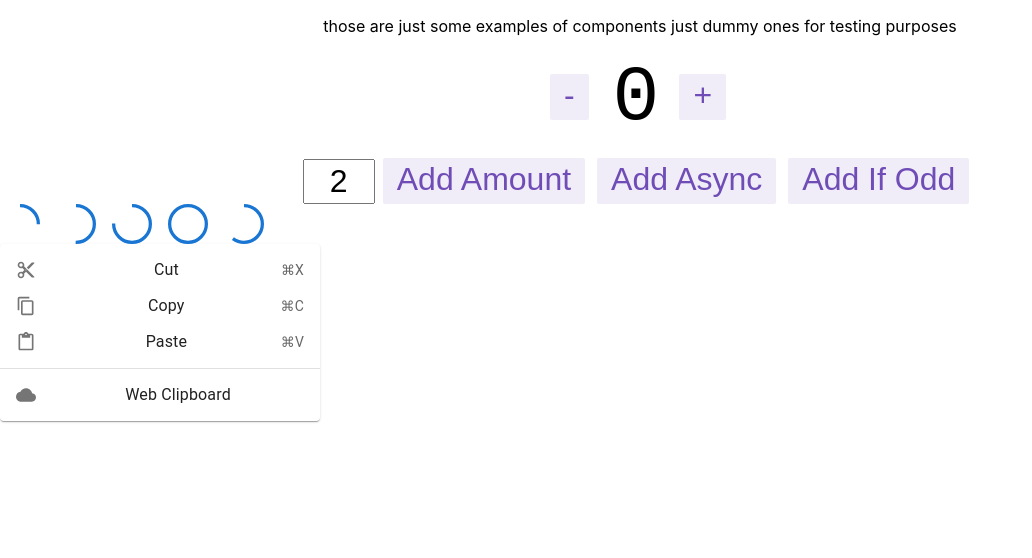
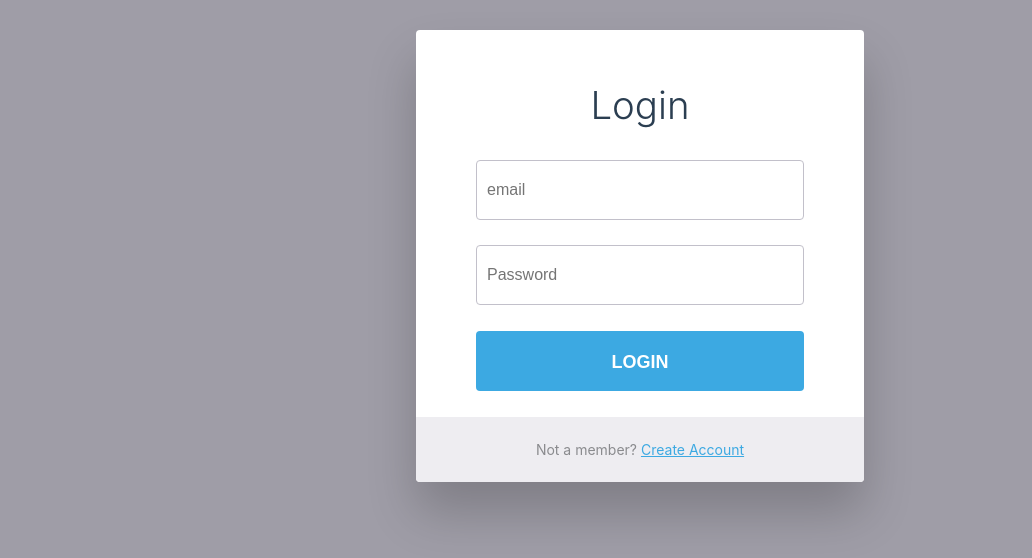
Before and after one commit to FIND-IT-PRO/front_end, a React (Create React App) app: page / in a window 1280 px wide. Shown: the top 558 px of the page, without its empty margins (0-1032 px from the left). Built offline with nearby package versions, Linux system fonts and the light colour scheme.

Commit message:
implement jwt in react tested by endpoint laravel

```diff
--- a/package.json
+++ b/package.json
@@ -15,11 +15,12 @@
     "@types/node": "^17.0.45",
     "@types/react": "^18.0.26",
     "@types/react-dom": "^18.0.9",
+    "axios": "^1.2.5",
     "framer-motion": "^7.6.19",
     "react": "^18.2.0",
     "react-dom": "^18.2.0",
     "react-redux": "^8.0.5",
-    "react-router": "^6.4.4",
+    "react-router-dom": "^6.8.0",
     "react-scripts": "5.0.1",
     "sass": "^1.56.1",
     "typescript": "^4.9.3",
--- a/src/App.tsx
+++ b/src/App.tsx
@@ -3,16 +3,25 @@ import { Counter } from "./components/CounterExample/Counter";
 import "./App.scss";
 import CircularDeterminate from "./components/CircularDeterminateExample/CircularDeterminate";
 import MenuExample from "./components/MenuExample/Menu";
+import Login from "./components/UserComponent/Login";
+
+import {
+  Route,
+  Routes,
+} from 'react-router-dom';
+import Welcome from "./components/UserComponent/Welcome";
 
 function App() {
+
   return (
     <div className="App">
-      <p>those are just some examples of components just dummy ones for testing purposes </p>
-      <Counter></Counter>
-      <CircularDeterminate></CircularDeterminate>
-      <MenuExample></MenuExample>
+      <Routes>
+        <Route path="/" element={<Login/>}/>
+        <Route path="/welcome" element={<Welcome/>}/>
+      </Routes>
     </div>
-  );
-}
+    );
+  }
+
 
 export default App;
--- a/src/app/store.ts
+++ b/src/app/store.ts
@@ -1,9 +1,12 @@
 import { configureStore, ThunkAction, Action } from '@reduxjs/toolkit';
 import counterReducer from '../components/CounterExample/counterSlice';
+import loginReducer from '../components/UserComponent/loginSlice';
+
 
 export const store = configureStore({
   reducer: {
     counter: counterReducer,
+    login:loginReducer
   },
 });
 
--- a/src/components/CircularDeterminateExample/CircularDeterminate.tsx
+++ b/src/components/CircularDeterminateExample/CircularDeterminate.tsx
@@ -2,15 +2,15 @@ import * as React from "react";
 import Stack from "@mui/material/Stack";
 import CircularProgress from "@mui/material/CircularProgress";
 
-export default function CircularDeterminate() {
+function CircularDeterminate() {
   const [progress, setProgress] = React.useState(0);
 
   React.useEffect(() => {
     const timer = setInterval(() => {
       setProgress((prevProgress) =>
-        prevProgress >= 100 ? 0 : prevProgress + 10
+        prevProgress >= 100 ? 0 : prevProgress + 5
       );
-    }, 800);
+    }, 600);
 
     return () => {
       clearInterval(timer);
@@ -18,7 +18,7 @@ export default function CircularDeterminate() {
   }, []);
 
   return (
-    <Stack spacing={2} direction="row">
+    <Stack spacing={2} direction="column">
       <CircularProgress variant="determinate" value={25} />
       <CircularProgress variant="determinate" value={50} />
       <CircularProgress variant="determinate" value={75} />
@@ -27,3 +27,5 @@ export default function CircularDeterminate() {
     </Stack>
   );
 }
+
+export default CircularDeterminate;
--- a/src/components/CounterExample/counterSlice.ts
+++ b/src/components/CounterExample/counterSlice.ts
@@ -29,19 +29,13 @@ export const incrementAsync = createAsyncThunk(
 export const counterSlice = createSlice({
   name: 'counter',
   initialState,
-  // The `reducers` field lets us define reducers and generate associated actions
   reducers: {
     increment: (state) => {
-      // Redux Toolkit allows us to write "mutating" logic in reducers. It
-      // doesn't actually mutate the state because it uses the Immer library,
-      // which detects changes to a "draft state" and produces a brand new
-      // immutable state based off those changes
       state.value += 1;
     },
     decrement: (state) => {
       state.value -= 1;
     },
-    // Use the PayloadAction type to declare the contents of `action.payload`
     incrementByAmount: (state, action: PayloadAction<number>) => {
       state.value += action.payload;
     },
--- /dev/null
+++ b/src/components/UserComponent/Login.tsx
@@ -0,0 +1,90 @@
+import React, { FunctionComponent, useState } from 'react'
+import '../../css/Login.css'
+import { useNavigate } from 'react-router-dom'
+import { useSelector } from 'react-redux';
+import {setLogin,loginStore} from './loginSlice';
+import { useAppDispatch, useAppSelector } from '../../app/hooks';
+import axios from 'axios';
+
+
+
+interface LoginProps {
+
+}
+
+
+
+const Login: FunctionComponent<LoginProps> = () => {
+
+  const dispatch = useAppDispatch();
+  let navigate = useNavigate();
+
+  const [username, setUsername] = useState('');
+  const [password, setPassword] = useState('');
+
+  const user = {
+    email: username,
+    password:password
+  };
+
+
+
+  const routeChange=async(e: React.FormEvent<HTMLFormElement>)=>{
+
+
+    let path = `/welcome`;
+
+    navigate(path)
+
+    const response = await axios.post("http://127.0.0.1:8000/api/auth/login",user);
+    dispatch(setLogin({'username':response.data.user.email,'token':response.data.authorisation.token}))
+
+    console.log(response.data)
+
+
+
+
+
+  };
+
+  return (
+
+        <div id="login-form-wrap">
+         <h2>Login</h2>
+        <form id="login-form" onSubmit={routeChange
+// async()=>{
+
+// axios({
+//   method: "post",
+//   url: "http://127.0.0.1:8000/api/auth/login",
+//   data: user,
+// })
+// .then((response) => {
+//   setResponse(response.data)
+//   console.log(response.data)
+// })
+// .catch(function (error) {
+//   console.log(error);
+// });
+
+//         }
+}>
+         <p>
+            <input onChange={event => setUsername(event.target.value)} type="email" id="email" name="email" placeholder="email" required/><i className="validation"><span></span><span></span></i>
+            </p>
+            <p>
+            <input onChange={event => setPassword(event.target.value)} type="password" id="password" name="password" placeholder="Password" required/><i className="validation"><span></span><span></span></i>
+            </p>
+            <p>
+            <input type="submit" id="login" value="Login"/>
+            </p>
+        </form>
+        <div id="create-account-wrap">
+            <p>Not a member? <a href="#">Create Account</a></p>
+        </div>
+        </div>
+
+     );
+}
+
+export default Login;
--- /dev/null
+++ b/src/components/UserComponent/Welcome.tsx
@@ -0,0 +1,43 @@
+import React, { FunctionComponent } from 'react';
+import { useDispatch } from 'react-redux';
+import { Link, useNavigate } from 'react-router-dom';
+import { useAppDispatch, useAppSelector } from '../../app/hooks';
+import {setLogout,loginStore, setLogin} from './loginSlice';
+import '../../css/Welcome.css';
+
+
+interface WelcomeProps {
+
+}
+
+
+const Welcome: FunctionComponent<WelcomeProps> = () => {
+
+
+
+    const authenticate = useAppSelector(loginStore);
+    const dispatch = useAppDispatch();
+    let navigate = useNavigate();
+
+    const routeChange = () =>{
+        let path = `/`;
+        dispatch(setLogout());
+        navigate(path);
+  }
+
+  //show state of user
+
+  console.log(authenticate);
+
+    return (
+        <div id='welcome'>
+            <Link to="/">Logout</Link>
+            <h2>Hello {authenticate.username}</h2>
+            <p>{authenticate.token}</p>
+        </div>
+
+
+    );
+}
+
+export default Welcome;
--- /dev/null
+++ b/src/components/UserComponent/loginSlice.tsx
@@ -0,0 +1,39 @@
+import { createAsyncThunk, createSlice, PayloadAction } from '@reduxjs/toolkit';
+import { RootState, AppThunk } from '../../app/store';
+
+
+export interface LoginState {
+    username: string;
+    isLogin: boolean;
+    token:string
+}
+
+const initialState: LoginState = {
+    username: '',
+    isLogin: false,
+    token:''
+};
+
+export const loginSlice = createSlice({
+    name: 'login',
+    initialState,
+    reducers:{
+      setLogin: (state,action) => {
+        state.username= action.payload.username;
+        state.isLogin= true;
+        state.token=action.payload.token;
+      },
+      setLogout: (state) => {
+        state=initialState;
+      },
+
+  }}
+);
+
+
+
+export const { setLogin, setLogout } = loginSlice.actions;
+
+export const loginStore = (state: RootState) => (state.login)
+
+export default loginSlice.reducer;
--- /dev/null
+++ b/src/css/Login.css
@@ -0,0 +1,155 @@
+body {
+    background-color: #9f9da7;
+    font-size: 1.6rem;
+    font-family: "Open Sans", sans-serif;
+    color: #2b3e51;
+  }
+
+  h2 {
+    font-weight: 300;
+    text-align: center;
+  }
+
+  p {
+    position: relative;
+  }
+
+  a,
+  a:link,
+  a:visited,
+  a:active {
+    color: #3ca9e2;
+    -webkit-transition: all 0.2s ease;
+    transition: all 0.2s ease;
+  }
+  a:focus, a:hover,
+  a:link:focus,
+  a:link:hover,
+  a:visited:focus,
+  a:visited:hover,
+  a:active:focus,
+  a:active:hover {
+    color: #329dd5;
+    -webkit-transition: all 0.2s ease;
+    transition: all 0.2s ease;
+  }
+
+  #login-form-wrap {
+    background-color: #fff;
+    width: 35%;
+    margin: 30px auto;
+    text-align: center;
+    padding: 20px 0 0 0;
+    border-radius: 4px;
+    box-shadow: 0px 30px 50px 0px rgba(0, 0, 0, 0.2);
+  }
+
+  #login-form {
+    padding: 0 60px;
+  }
+
+  input {
+    display: block;
+    box-sizing: border-box;
+    width: 100%;
+    outline: none;
+    height: 60px;
+    line-height: 60px;
+    border-radius: 4px;
+  }
+
+  input[type="email"],
+  input[type="password"] {
+    width: 100%;
+    padding: 0 0 0 10px;
+    margin: 0;
+    color: #8a8b8e;
+    border: 1px solid #c2c0ca;
+    font-style: normal;
+    font-size: 16px;
+    -webkit-appearance: none;
+       -moz-appearance: none;
+            appearance: none;
+    position: relative;
+    display: inline-block;
+    background: none;
+  }
+  input[type="email"]:focus,
+  input[type="password"]:focus {
+    border-color: #3ca9e2;
+  }
+  input[type="email"]:focus:invalid,
+  input[type="password"]:focus:invalid {
+    color: #cc1e2b;
+    border-color: #cc1e2b;
+  }
+  input[type="email"]:valid ~ .validation,
+  input[type="password"]:valid ~ .validation {
+    display: block;
+    border-color: #0C0;
+  }
+  input[type="email"]:valid ~ .validation span,
+  input[type="password"]:valid ~ .validation span {
+    background: #0C0;
+    position: absolute;
+    border-radius: 6px;
+  }
+  input[type="email"]:valid ~ .validation span:first-child,
+  input[type="password"]:valid ~ .validation span:first-child {
+    top: 30px;
+    left: 14px;
+    width: 20px;
+    height: 3px;
+    -webkit-transform: rotate(-45deg);
+            transform: rotate(-45deg);
+  }
+  input[type="email"]:valid ~ .validation span:last-child,
+  input[type="password"]:valid ~ .validation span:last-child {
+    top: 35px;
+    left: 8px;
+    width: 11px;
+    height: 3px;
+    -webkit-transform: rotate(45deg);
+            transform: rotate(45deg);
+  }
+
+  .validation {
+    display: none;
+    position: absolute;
+    content: " ";
+    height: 60px;
+    width: 30px;
+    right: 15px;
+    top: 0px;
+  }
+
+  input[type="submit"] {
+    border: none;
+    display: block;
+    background-color: #3ca9e2;
+    color: #fff;
+    font-weight: bold;
+    text-transform: uppercase;
+    cursor: pointer;
+    -webkit-transition: all 0.2s ease;
+    transition: all 0.2s ease;
+    font-size: 18px;
+    position: relative;
+    display: inline-block;
+    cursor: pointer;
+    text-align: center;
+  }
+  input[type="submit"]:hover {
+    background-color: #329dd5;
+    -webkit-transition: all 0.2s ease;
+    transition: all 0.2s ease;
+  }
+
+  #create-account-wrap {
+    background-color: #eeedf1;
+    color: #8a8b8e;
+    font-size: 14px;
+    width: 100%;
+    padding: 10px 0;
+    border-radius: 0 0 4px 4px;
+  }
--- /dev/null
+++ b/src/css/Welcome.css
@@ -0,0 +1,4 @@
+#welcome p{
+    width:200px; margin:0 auto; word-wrap:break-word;
+    font-size: 15px;
+}
--- a/src/index.tsx
+++ b/src/index.tsx
@@ -5,16 +5,20 @@ import { store } from './app/store';
 import App from './App';
 import reportWebVitals from './reportWebVitals';
 import './index.scss';
+import { BrowserRouter } from 'react-router-dom';
+
 
 const container = document.getElementById('root')!;
 const root = createRoot(container);
 
 root.render(
+  <BrowserRouter>
   <React.StrictMode>
     <Provider store={store}>
       <App />
     </Provider>
   </React.StrictMode>
+  </BrowserRouter>
 );
 
 // If you want to start measuring performance in your app, pass a function
```
Also changed, not shown: 1 other file (tests, documents, lock files or other folders).
